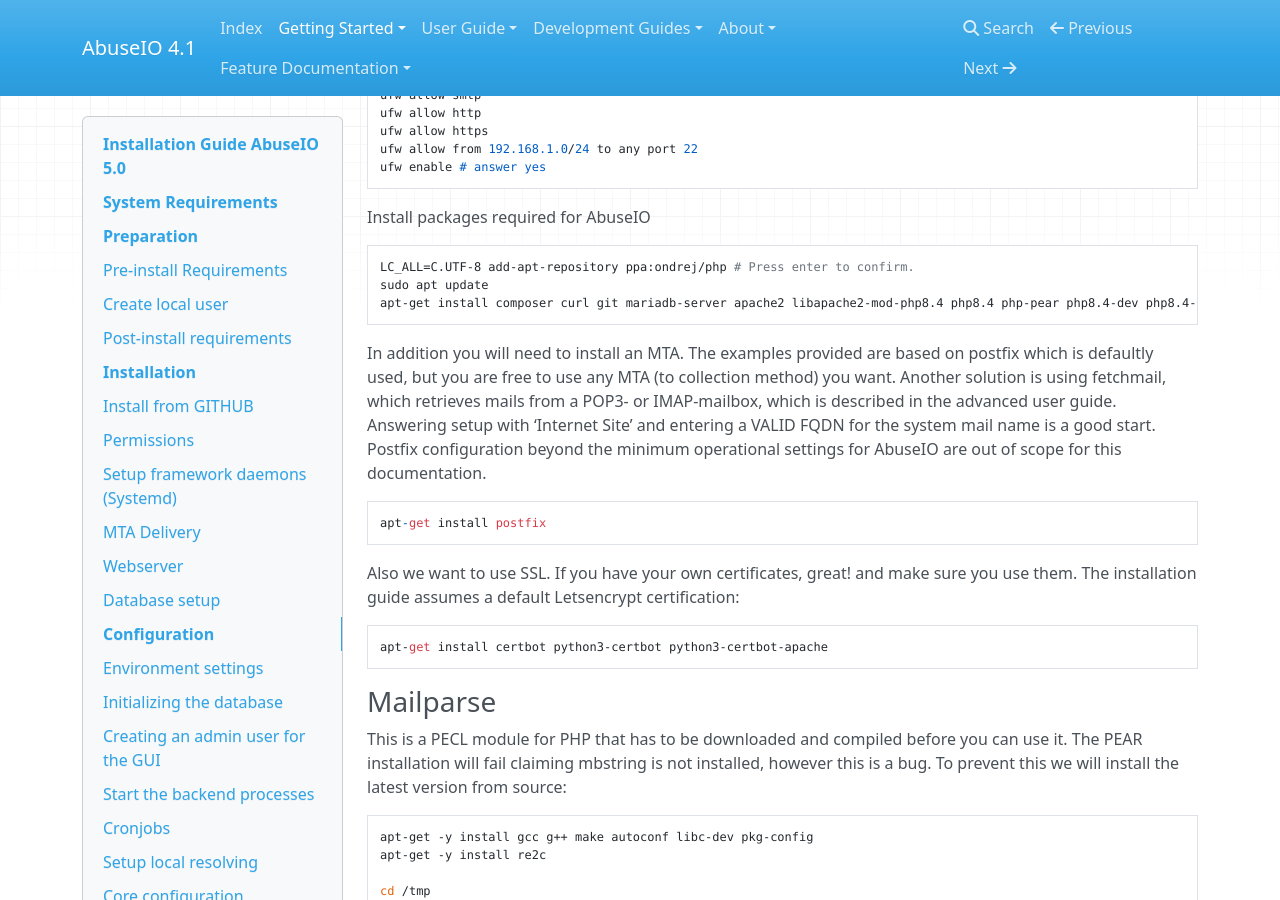
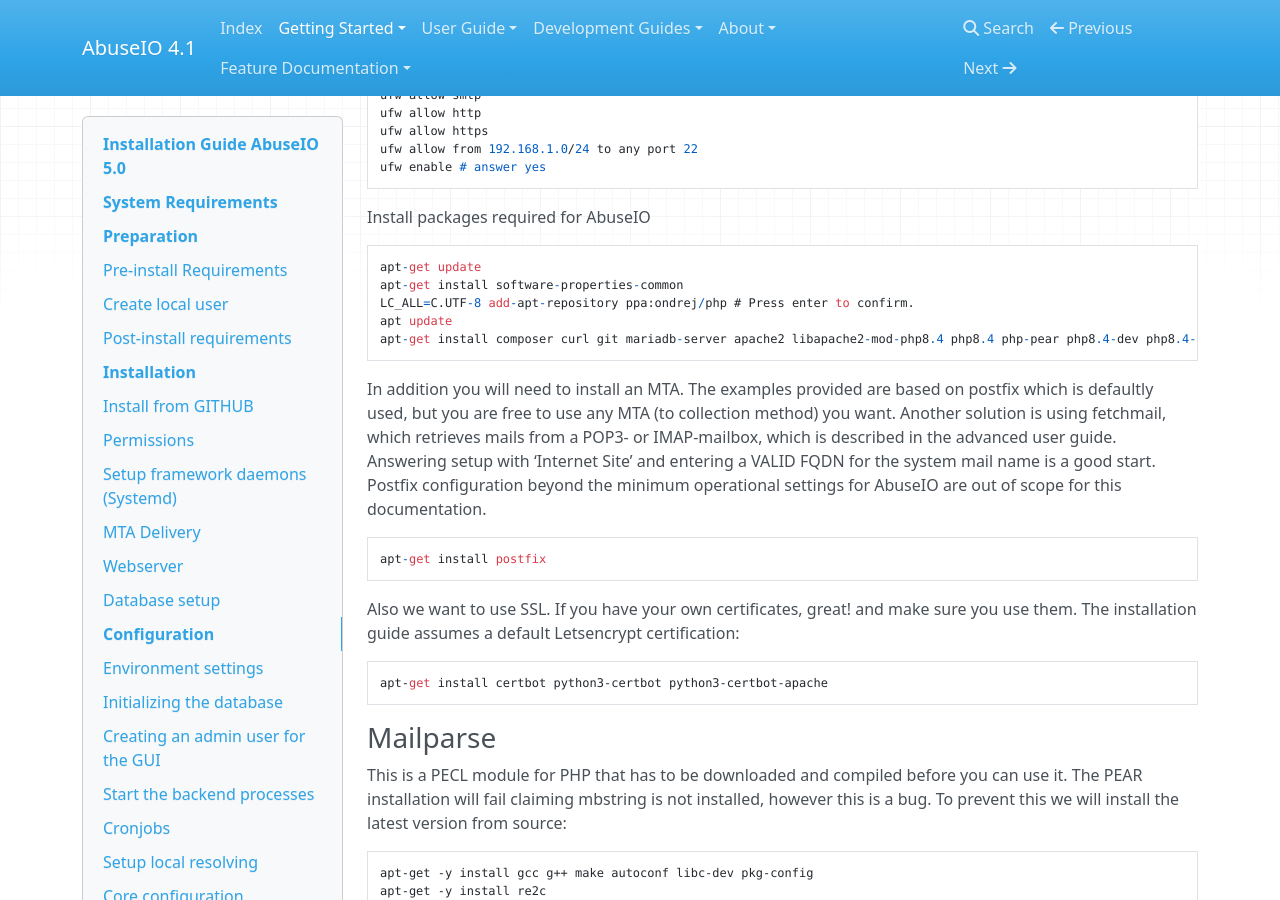
Before and after one commit to AbuseIO/abuseio-docs, an MkDocs documentation site: the page built from docs/installation.md, in a window 1280 px wide and 900 px high, scrolled down 702 px. Built offline with MkDocs 1.6.1, drawn with Linux system fonts in a browser that asks for light colours; nearby versions of some CDN libraries; old or Windows-style settings are respelled for this version of MkDocs.

Commit message:
Update installation.md

````diff
--- a/docs/installation.md
+++ b/docs/installation.md
@@ -35,8 +35,10 @@ ufw enable # answer yes
 
 Install packages required for AbuseIO
 ```
+apt-get update
+apt-get install software-properties-common
 LC_ALL=C.UTF-8 add-apt-repository ppa:ondrej/php # Press enter to confirm.
-sudo apt update
+apt update
 apt-get install composer curl git mariadb-server apache2 libapache2-mod-php8.4 php8.4 php-pear php8.4-dev php8.4-mysql php8.4-curl php8.4-intl php8.4-bcmath php8.4-mbstring php8.4-zip
 ```
 
````
